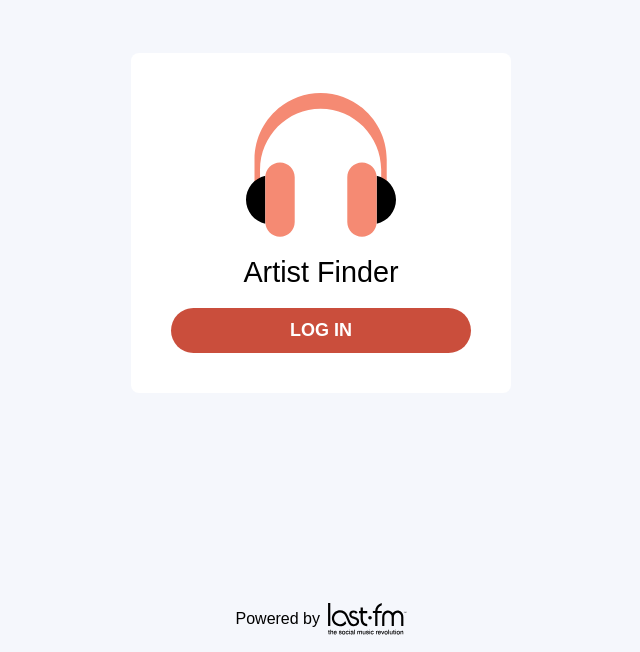
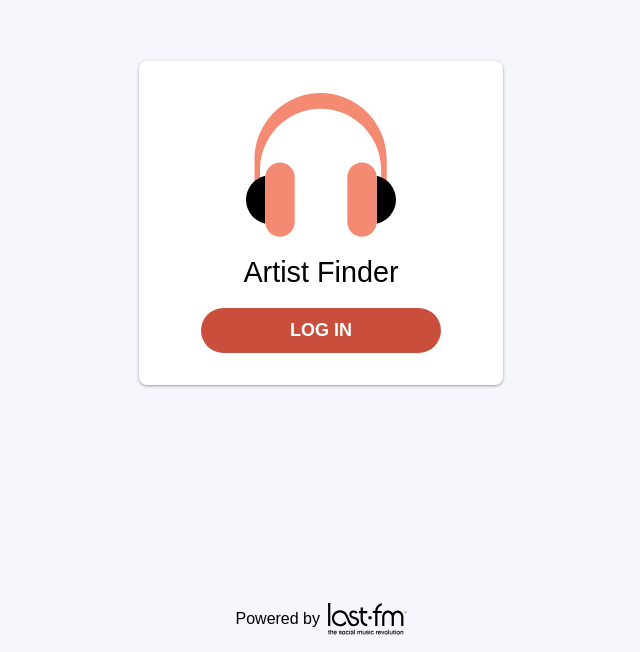
Before and after one commit to jrapala/last-fm-artist-search, a React (Create React App) app: page /search in a window 1280 px wide. Shown: the part 148-800 px from the top of the page, without its empty margins (319-959 px from the left). Built offline with nearby package versions, Linux system fonts and the light colour scheme; no server answers.

Commit message:
Rename Card component to Panel and adjust styles

```diff
--- a/src/components/atoms/Card/index.tsx
+++ b/src/components/atoms/Panel/index.tsx
@@ -1,17 +1,18 @@
 import React from "react"
 import styled from "styled-components"
 
-const Card: React.FC = ({ children }) => {
-	return <CardContainer>{children}</CardContainer>
+const Panel: React.FC = ({ children }) => {
+	return <Container>{children}</Container>
 }
 
-const CardContainer = styled.div`
+const Container = styled.div`
 	align-items: center;
 	background-color: ${(props): string => props.theme.primaryBackgroundColor};
 	border-radius: ${(props): string => props.theme.panelBorderRadius};
+	box-shadow: ${(props): string => props.theme.panelBoxShadow};
 	display: flex;
 	flex-direction: column;
-	padding: 2.5em;
+	padding: 2rem;
 `
 
-export default Card
+export default Panel
--- a/src/components/organisms/ArtistSearchBar/index.tsx
+++ b/src/components/organisms/ArtistSearchBar/index.tsx
@@ -38,7 +38,7 @@ const Form = styled.form`
 	align-items: center;
 	display: flex;
 	flex-direction: column;
-	margin-top: 2em;
+	margin: 2rem 0;
 
 	label {
 		font-size: ${(props): string => props.theme.typeScale.h3};
--- a/src/components/organisms/Layout/index.tsx
+++ b/src/components/organisms/Layout/index.tsx
@@ -20,6 +20,7 @@ const PageContainer = styled.main`
 		align-items: center;
 		display: flex;
 		flex-direction: column;
+		margin-bottom: 2rem;
 	}
 `
 
--- a/src/pages/AuthCallbackPage/index.tsx
+++ b/src/pages/AuthCallbackPage/index.tsx
@@ -4,7 +4,7 @@ import { useHistory } from "react-router"
 
 import { ACCESS_TOKEN_KEY, ACCESS_TOKEN_EXPIRATION } from "../../constants"
 import { SessionContext } from "../../components/SessionProvider"
-import Card from "../../components/atoms/Card"
+import Panel from "../../components/atoms/Panel"
 import Logo from "../../components/atoms/Logo"
 import Footer from "../../components/organisms/Footer"
 
@@ -35,10 +35,10 @@ const AuthCallbackPage: React.FC = () => {
 	return (
 		<PageContainer>
 			<Content>
-				<Card>
+				<Panel>
 					<Logo width={"50%"} />
 					<LoadingText>Loading...</LoadingText>
-				</Card>
+				</Panel>
 			</Content>
 			<Footer />
 		</PageContainer>
--- a/src/pages/Login/index.tsx
+++ b/src/pages/Login/index.tsx
@@ -2,7 +2,7 @@ import React from "react"
 import styled from "styled-components"
 
 import { LOGIN_URL } from "../../constants"
-import Card from "../../components/atoms/Card"
+import Panel from "../../components/atoms/Panel"
 import Logo from "../../components/atoms/Logo"
 import Button from "../../components/atoms/Button"
 import Footer from "../../components/organisms/Footer"
@@ -15,11 +15,13 @@ const LoginPage: React.FC = () => {
 	return (
 		<PageContainer>
 			<Content>
-				<Card>
+				<Panel>
 					<Logo width={"50%"} />
 					<h1>Artist Finder</h1>
-					<Button onClick={redirectToLastFMLogin}>Log In</Button>
-				</Card>
+					<ButtonContainer>
+						<Button onClick={redirectToLastFMLogin}>Log In</Button>
+					</ButtonContainer>
+				</Panel>
 			</Content>
 			<Footer />
 		</PageContainer>
@@ -40,4 +42,9 @@ const Content = styled.div`
 	flex: 1;
 `
 
+const ButtonContainer = styled.div`
+	display: flex;
+	width: 80%;
+`
+
 export default LoginPage
--- a/src/styles/themes.ts
+++ b/src/styles/themes.ts
@@ -7,6 +7,8 @@ export const lightTheme: DefaultTheme = {
 	buttonBorderRadius: "40px",
 	fontWeight: fontWeight,
 	panelBorderRadius: "8px",
+	panelBoxShadow:
+		"0 1px 2px rgba(60,64,67, 0.3), 0 1px 3px 1px rgba(60,64,67, 0.15)",
 	primaryBackgroundColor: neutral[100],
 	secondaryBackgroundColor: neutral[200],
 	secondaryColor: orange[500],
--- a/src/types/styled.d.ts
+++ b/src/types/styled.d.ts
@@ -5,6 +5,7 @@ declare module "styled-components" {
 		borderColor: string
 		buttonBorderRadius: string
 		panelBorderRadius: string
+		panelBoxShadow: string
 		primaryBackgroundColor: string
 		secondaryBackgroundColor: string
 		secondaryColor: string
```
